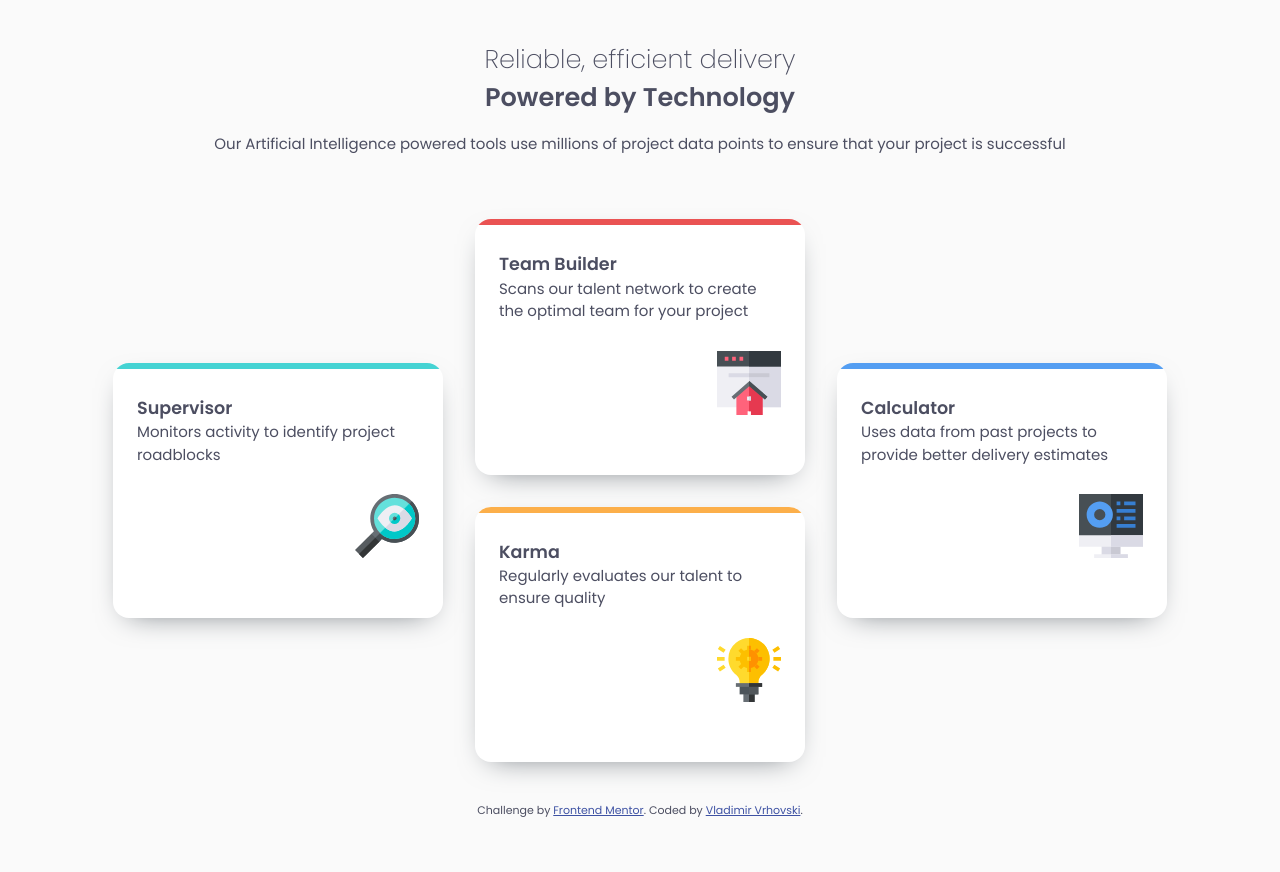
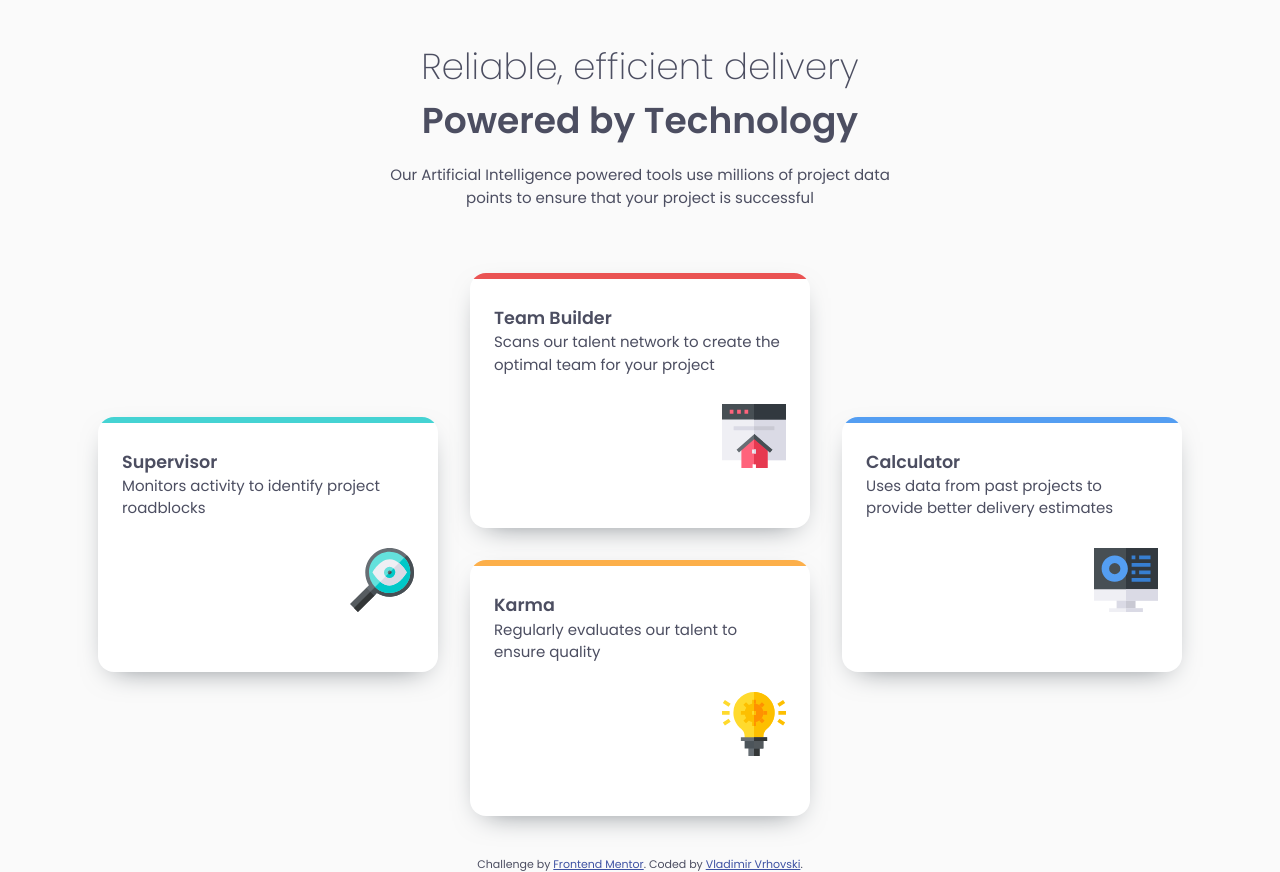
Before and after one commit to VladimirVrhovski/four-card-feature-section-master, a plain HTML site: page index.html in a window 1280 px wide. Before the commit the page ends 818 px from the top, so only its background shows below. Drawn offline with Linux system fonts and the light colour scheme.

Commit message:
Final Solution

```diff
--- a/style.css
+++ b/style.css
@@ -18,6 +18,13 @@
 	--fw-light: 200;
 	--fw-regular: 400;
 	--fw-bold: 600;
+}
+
+@media (min-width: 768px) {
+	:root {
+		--fs-primary-heading: 2.25rem;
+		--fs-secondary-heading: 2.25rem;
+	}
 }
 
 /* CSS Reset */
@@ -74,6 +81,7 @@ body {
 
 .description {
 	margin-block-start: 1rem;
+	max-width: 55ch;
 }
 
 .card-container {
@@ -100,7 +108,7 @@ body {
 
 .card {
 	position: relative;
-	max-width: 330px;
+	max-width: 340px;
 	padding: 2rem 1.5rem;
 	border-radius: 1rem;
 	box-shadow: 0 10px 30px -15px var(--clr-neutral-grey-400);
```
